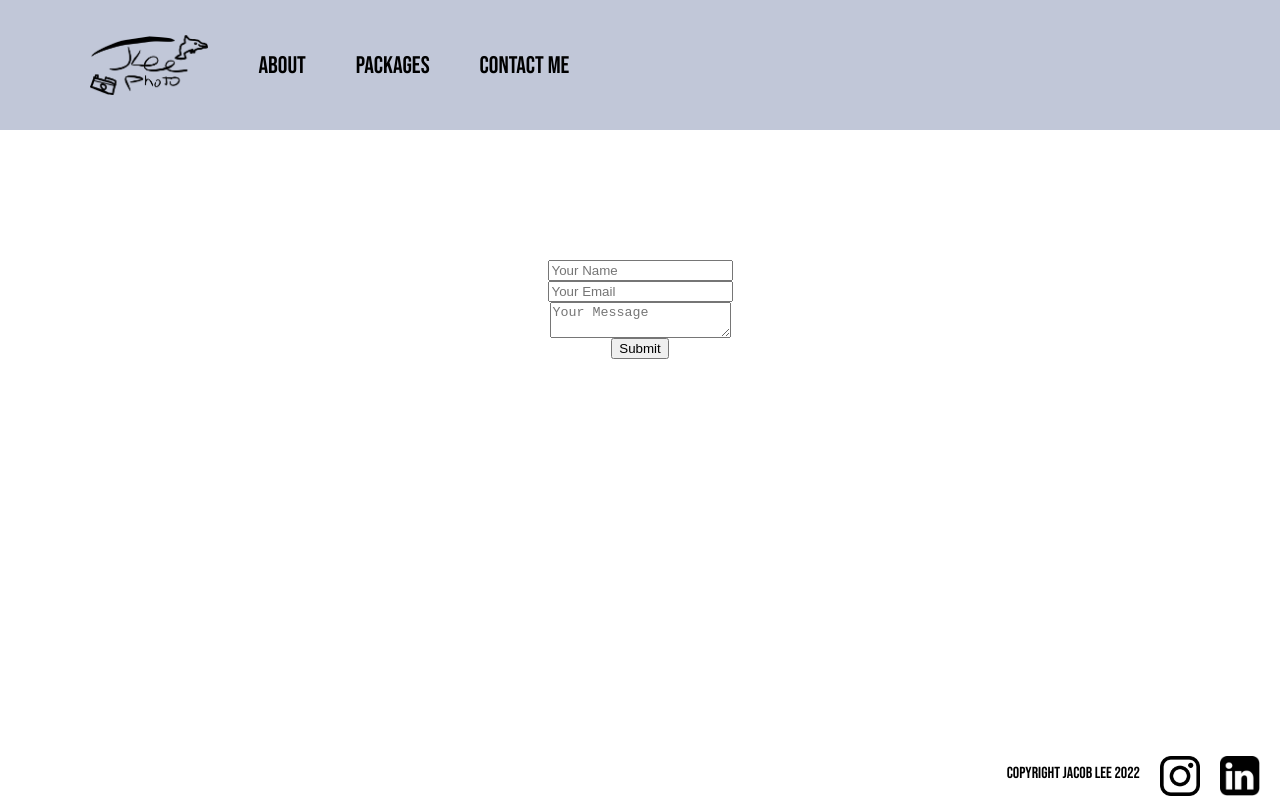
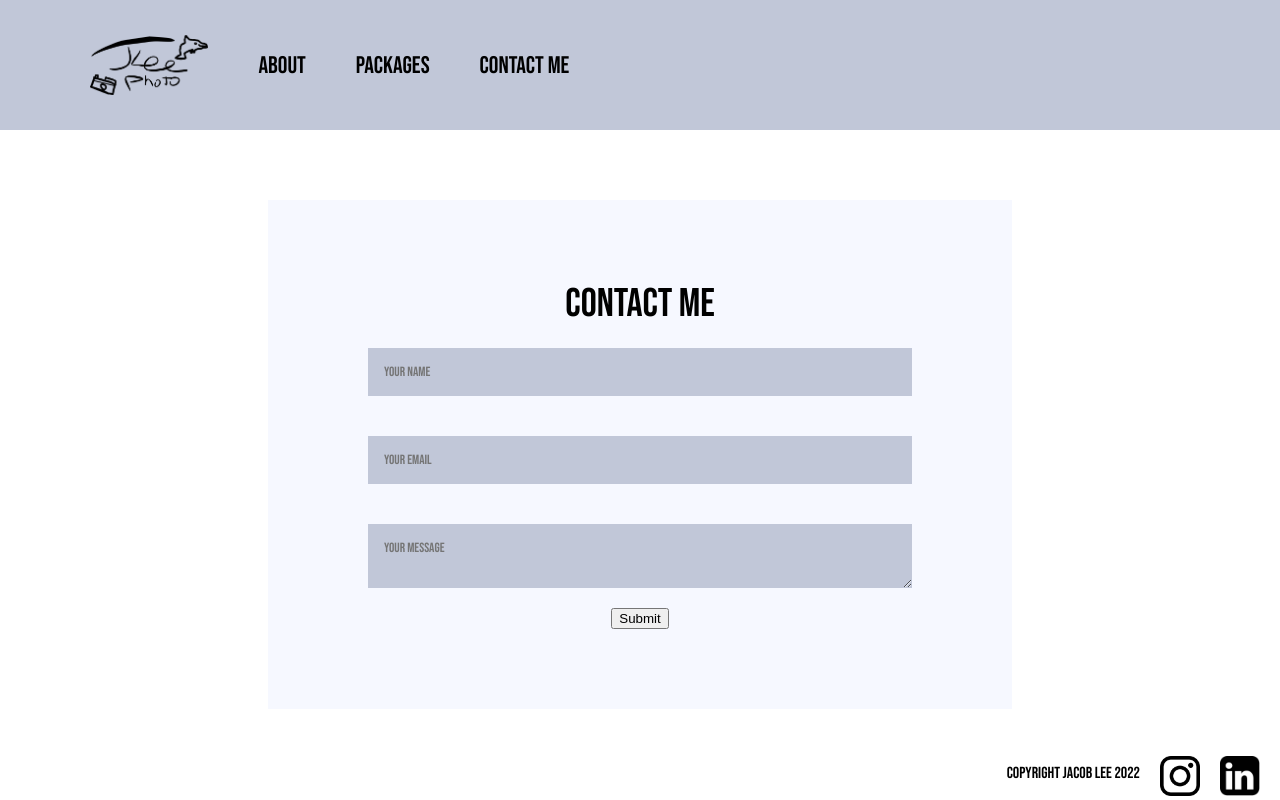
Before and after one commit to KingDolphin123/photographywebsite, a React (Create React App) app: page /contact in a window 1280 px wide. Built offline with nearby package versions, Linux system fonts and the light colour scheme; a web font is replaced by a local one.

Commit message:
prettier

```diff
--- a/src/Components/Contact.js
+++ b/src/Components/Contact.js
@@ -21,6 +21,7 @@ const Contact = () => {
   return (
     <div className = "contactfinal">
       <div className="contact">
+        <p className = "contacttext">Contact Me</p>
         <input
           type="text"
           placeholder="Your Name"
--- a/src/Css/Contact.css
+++ b/src/Css/Contact.css
@@ -1,7 +1,7 @@
 .contactfinal{
-    padding-top:260px;
+    padding-top:200px;
     background-color: white;
-    height:100vw-260px;
+    height:100vw-200px;
     display: flex;
     justify-content: center;
     /* align-items: center; */
@@ -12,7 +12,21 @@
     justify-content: center;
     align-items: center;
     position: fixed;
+    background-color: #f6f8ff;
+    padding:5rem;
+
 }
 .inputform{
+    width:40vw;
+    border: none;
+    background-color: #C1C7D8;
+    padding:1rem;
+    margin:20px;
+    font-family: "Bebas Neue", cursive;
 
 }
+.contacttext{
+    font-family: "Bebas Neue", cursive;
+    color:black;
+    font-size:250%;
+}
```
